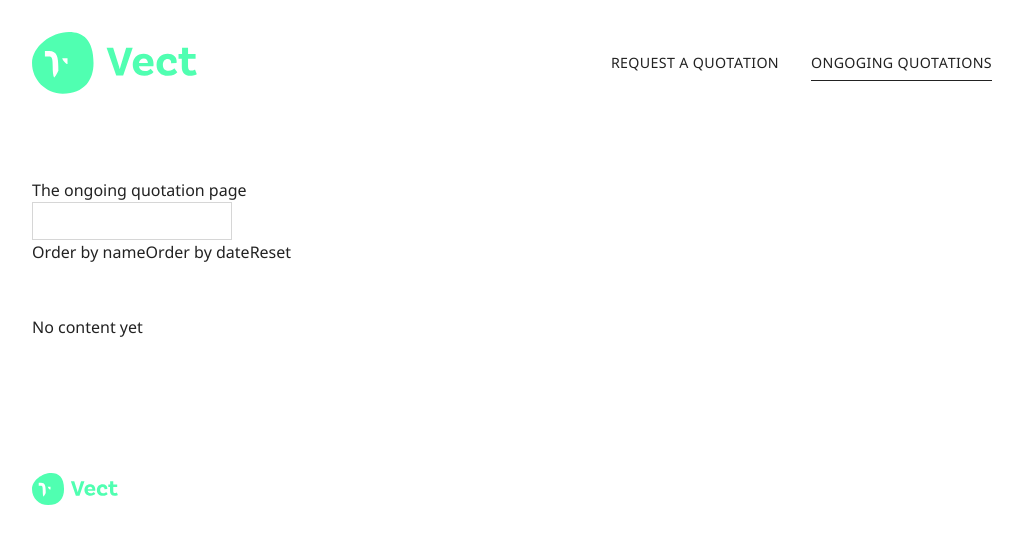
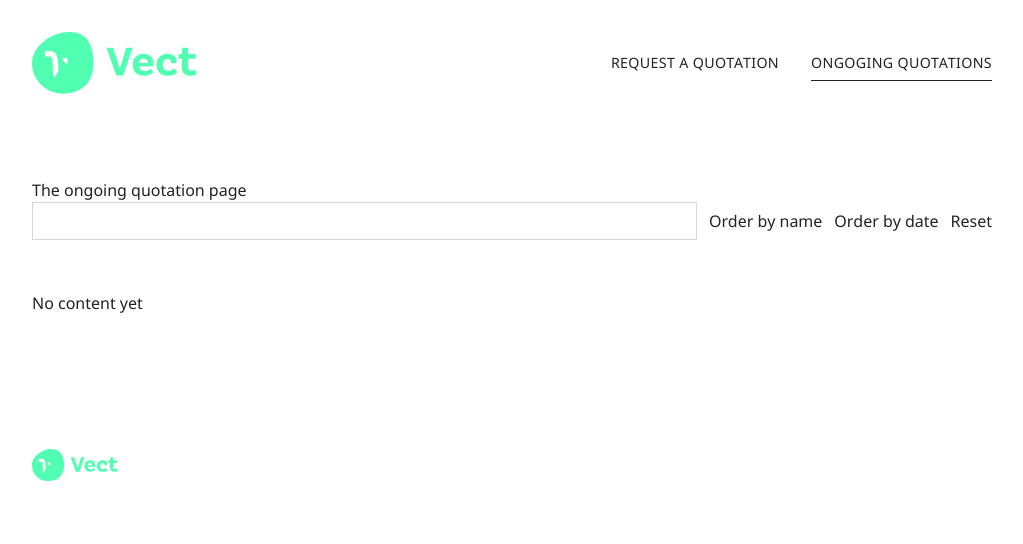
Before and after one commit to antoniofelices/quotation-and-filters, a React (Vite) app: page /ongoing-quotation in a window 1280 px wide. Shown: the top 544 px of the page, without its empty margins (128-1151 px from the left). Built offline with nearby package versions, Linux system fonts and the light colour scheme.

Commit message:
Add some styles to filters

```diff
--- a/src/components/patterns/Filters.jsx
+++ b/src/components/patterns/Filters.jsx
@@ -1,6 +1,6 @@
 const Filters = ({ query, onChange }) => {
     return (
-        <div>
+        <div className="flex items-center justify-between gap-3">
             <input
                 value={query}
                 onChange={onChange}
```
